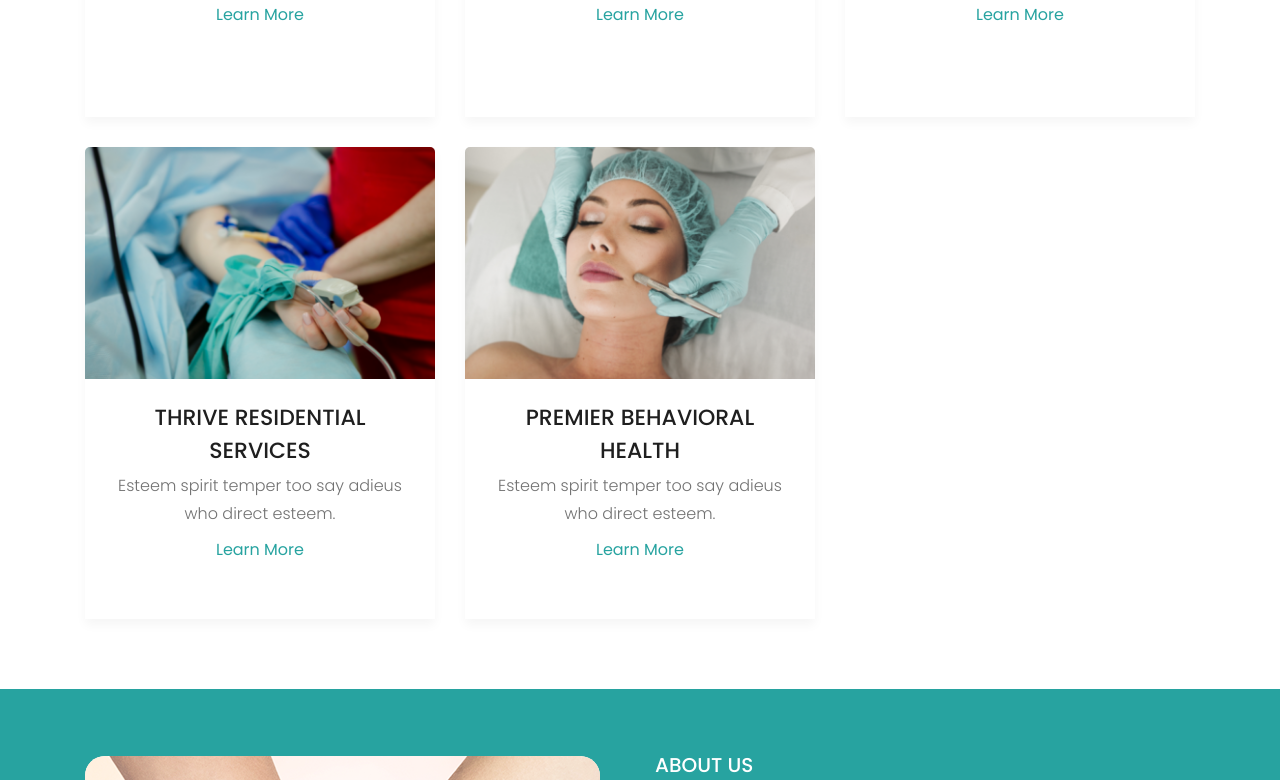
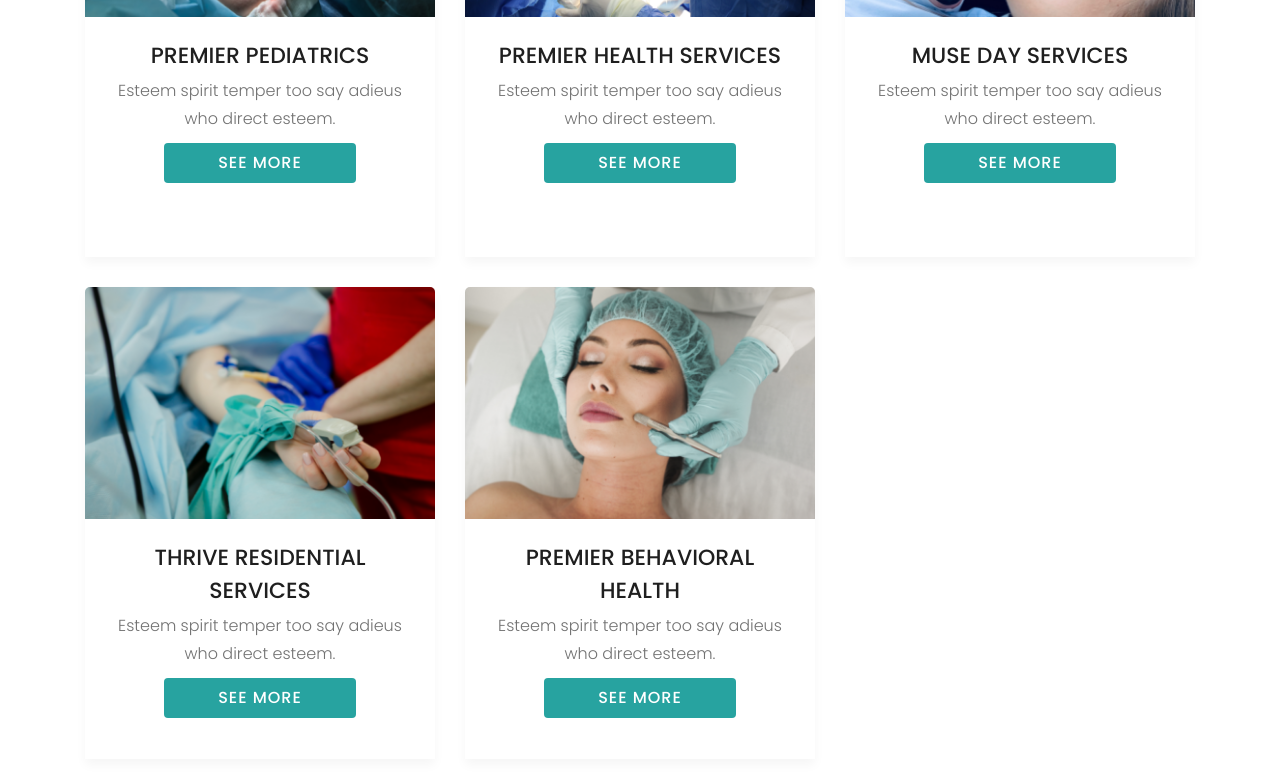
Before and after one commit to aidacoder/Premier-Health, a plain HTML site: page index.html in a window 1280 px wide. Shown: the part 1305-2085 px from the top of the page. Drawn offline with Linux system fonts and the light colour scheme.

Commit message:
Update Logo

```diff
--- a/index.html
+++ b/index.html
@@ -188,7 +188,9 @@
                         <div class="department_content text-center">
                             <h3><a href="#">PREMIER PEDIATRICS </a></h3>
                             <p>Esteem spirit temper too say adieus who direct esteem.</p>
-                            <a href="#" class="learn_more">Learn More</a>
+                            <div class="learn-more-div">
+                                <div class="learn-more-txt">SEE MORE</div>
+                            </div>
                         </div>
                     </div>
                 </div>
@@ -200,7 +202,9 @@
                         <div class="department_content text-center">
                             <h3><a href="#">PREMIER HEALTH SERVICES </a></h3>
                             <p>Esteem spirit temper too say adieus who direct esteem.</p>
-                            <a href="#" class="learn_more">Learn More</a>
+                            <div class="learn-more-div">
+                                <div class="learn-more-txt">SEE MORE</div>
+                            </div>
                         </div>
                     </div>
                 </div>
@@ -212,7 +216,9 @@
                         <div class="department_content text-center">
                             <h3><a href="#">MUSE DAY SERVICES </a></h3>
                             <p>Esteem spirit temper too say adieus who direct esteem.</p>
-                            <a href="#" class="learn_more">Learn More</a>
+                            <div class="learn-more-div">
+                                <div class="learn-more-txt">SEE MORE</div>
+                            </div>
                         </div>
                     </div>
                 </div>
@@ -224,7 +230,9 @@
                         <div class="department_content text-center">
                             <h3><a href="#">THRIVE RESIDENTIAL SERVICES </a></h3>
                             <p>Esteem spirit temper too say adieus who direct esteem.</p>
-                            <a href="#" class="learn_more">Learn More</a>
+                            <div class="learn-more-div">
+                                <div class="learn-more-txt">SEE MORE</div>
+                            </div>
                         </div>
                     </div>
                 </div>
@@ -236,7 +244,10 @@
                         <div class="department_content text-center">
                             <h3><a href="#">PREMIER BEHAVIORAL HEALTH </a></h3>
                             <p>Esteem spirit temper too say adieus who direct esteem.</p>
-                            <a href="#" class="learn_more">Learn More</a>
+
+                            <div class="learn-more-div">
+                                <div class="learn-more-txt">SEE MORE</div>
+                            </div>
                         </div>
                     </div>
                 </div>
--- a/scss/_department.scss
+++ b/scss/_department.scss
@@ -51,11 +51,19 @@
         margin-top: 5px;
         margin-bottom: 10px;
       }
-      a.learn_more {
-        color: #27A3A0;
-        font-size: 16px;
-        &:hover {
-          text-decoration: underline;
+      .learn-more-div {
+        display: flex;
+        justify-content: center;
+        align-items: center;
+
+        .learn-more-txt {
+          background-color: #27a3a0;
+          width: 12em;
+          padding: 0.5em 2em;
+          color: #fff !important;
+          letter-spacing: 1px;
+          font-weight: 500;
+          border-radius: 4px;
         }
       }
     }
--- a/scss/_header.scss
+++ b/scss/_header.scss
@@ -1,5 +1,5 @@
 .header-area {
-  position: absolute;
+//   position: fixed;
   left: 0;
   right: 0;
   width: 100%;
@@ -272,13 +272,14 @@
       width: 13rem;
       font-size: 15px;
       font-weight: 600;
-      margin-right: 10px !important;
+      margin-right: 25px !important;
       display: flex;
       flex-direction: row;
       align-items: center;
       justify-content: space-around;
       letter-spacing: 1px;
       color: #ffff;
+
 
       @media #{$mobile_device} {
         text-align: center;
```
Also changed, not shown: scss/style.css, 1 other file.
